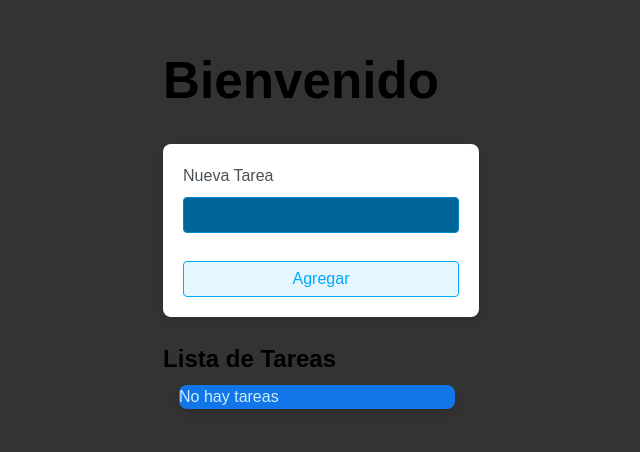
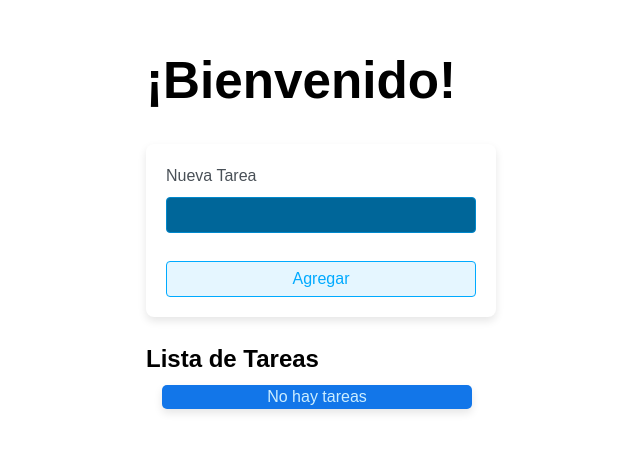
Before and after one commit to daniela220/todoapp, a React (Vite) app: page / in a window 1280 px wide. Shown: the part 186-638 px from the top of the page, without its empty margins (339-979 px from the left). Built offline with nearby package versions, Linux system fonts and the light colour scheme.

Commit message:
Modificaciones css

```diff
--- a/src/App.css
+++ b/src/App.css
@@ -1,7 +1,7 @@
 
 
 body {
-    background: #333;
+    background: #ffffff;
     color: hsl(200, 100%, 90%);
     margin: 0; /* Elimina el margen predeterminado del body */
     padding: 0; /* Elimina el padding para evitar desalineaciones */
@@ -56,7 +56,7 @@ body {
   background: hsl(200, 100%, 50%, 0.2);
 }
 
-/* Botón de Peligro */
+/* Botón de Eliminar */
 .btn.btn-danger {
   background: hsl(0, 100%, 40%, 0.1);
   border: 1px solid hsl(0, 100%, 40%);
@@ -71,8 +71,9 @@ body {
 /* Estilos del Encabezado */
 .header {
   font-size: 1.5rem;
-  margin: 1.5rem 0 0.5rem; /* Ajuste para márgenes superior e inferior */
-  color: black; /* Cambia el color del texto a negro */
+  margin: 1.5rem 0 0.5rem;
+  color: black;
+  text-align:justify;
 }
 
 /* Estilos de la Lista */
--- a/src/App.jsx
+++ b/src/App.jsx
@@ -46,7 +46,7 @@ export default function App() {
           path="/"
           element={
             <>
-              <h1 className="titulo">Bienvenido</h1>
+              <h1 className="titulo">¡Bienvenido!</h1>
               <NewTodoForm onSubmit={addTodo} />
               <h2 className="header">Lista de Tareas</h2>
               <TodoList
--- a/src/components/Signup.jsx
+++ b/src/components/Signup.jsx
@@ -43,6 +43,7 @@ export function Signup() {
                 <div className="container">
                     <div className="row justify-content-center">
                         <div>
+                            <h1 className="text-center mb-4 titulo" >Registro</h1>
                             <form onSubmit={handleSubmit}>
                                 <div className="form-group">
                                     <label
--- a/src/css/NewTodoForm.css
+++ b/src/css/NewTodoForm.css
@@ -19,6 +19,7 @@
     margin-bottom: 20px;
     width: 100%;
 }
+
 
 /* Estilo para las etiquetas del formulario */
 .form-row label {
@@ -42,7 +43,7 @@
 .btn {
     background-color: #007bff;
     border: none;
-    color: white;
+    color: rgb(255, 255, 255);
     padding: 10px 20px;
     font-size: 16px;
     border-radius: 4px;
@@ -52,7 +53,7 @@
 }
 
 .btn:hover {
-    background-color: #0056b3;
+    background-color: #ffffff;
 }
 
 .btn:disabled {
--- a/src/css/Signup.css
+++ b/src/css/Signup.css
@@ -90,3 +90,7 @@ body {
 .mt-3 a:hover {
     text-decoration: underline;
 }
+
+.titulo {
+    color: black;
+}
--- a/src/css/TodoList.css
+++ b/src/css/TodoList.css
@@ -1,6 +1,5 @@
 /* TodoList.css */
 
-/* Estilos para la lista de tareas */
 .list {
     list-style-type: none;
     padding: 0;
@@ -8,12 +7,12 @@
     max-width: 600px;
     width: 100%;
     background-color: #1276e9;
-    border-radius: 8px;
+    border-radius: 5px;
     box-shadow: 0 4px 8px rgba(0, 0, 0, 0.1);
     margin: 20px auto;
+    text-align: center;
 }
 
-/* Estilos para el mensaje cuando no hay tareas */
 .empty-message {
     text-align: center;
     font-size: 16px;
```
Lines whose indentation alone changed are shown as unchanged.
